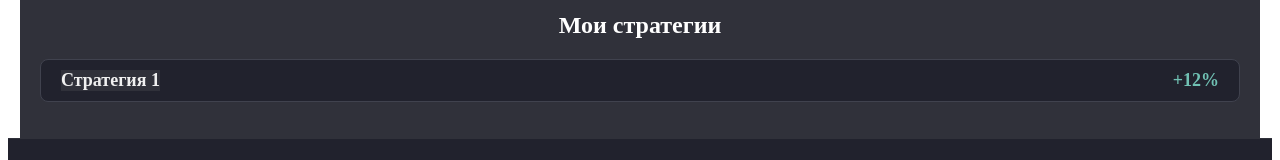
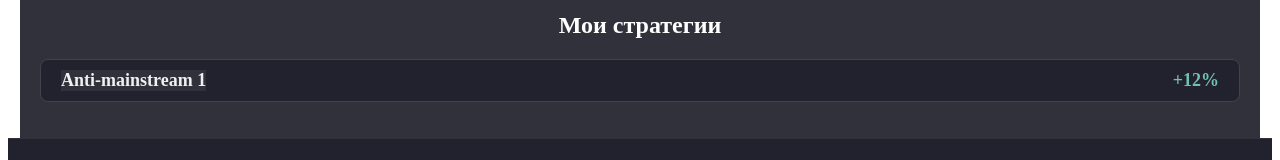
Before and after one commit to PolyMGLA/ups_trading, a SvelteKit app in the folder src/frontend/: page /lk in a window 1280 px wide. Shown: the part 159-319 px from the top of the page. Built offline with nearby package versions, Linux system fonts and the light colour scheme.

Commit message:
Change: changed name

```diff
--- a/src/frontend/src/routes/lk/+page.svelte
+++ b/src/frontend/src/routes/lk/+page.svelte
@@ -6,7 +6,7 @@
     let profit = 12000;
 
     const strategies = [
-      { name: "Стратегия 1", result: 12, positive: true },
+      { name: "Anti-mainstream 1", result: 12, positive: true },
     ];
 
     function logout() {
```
